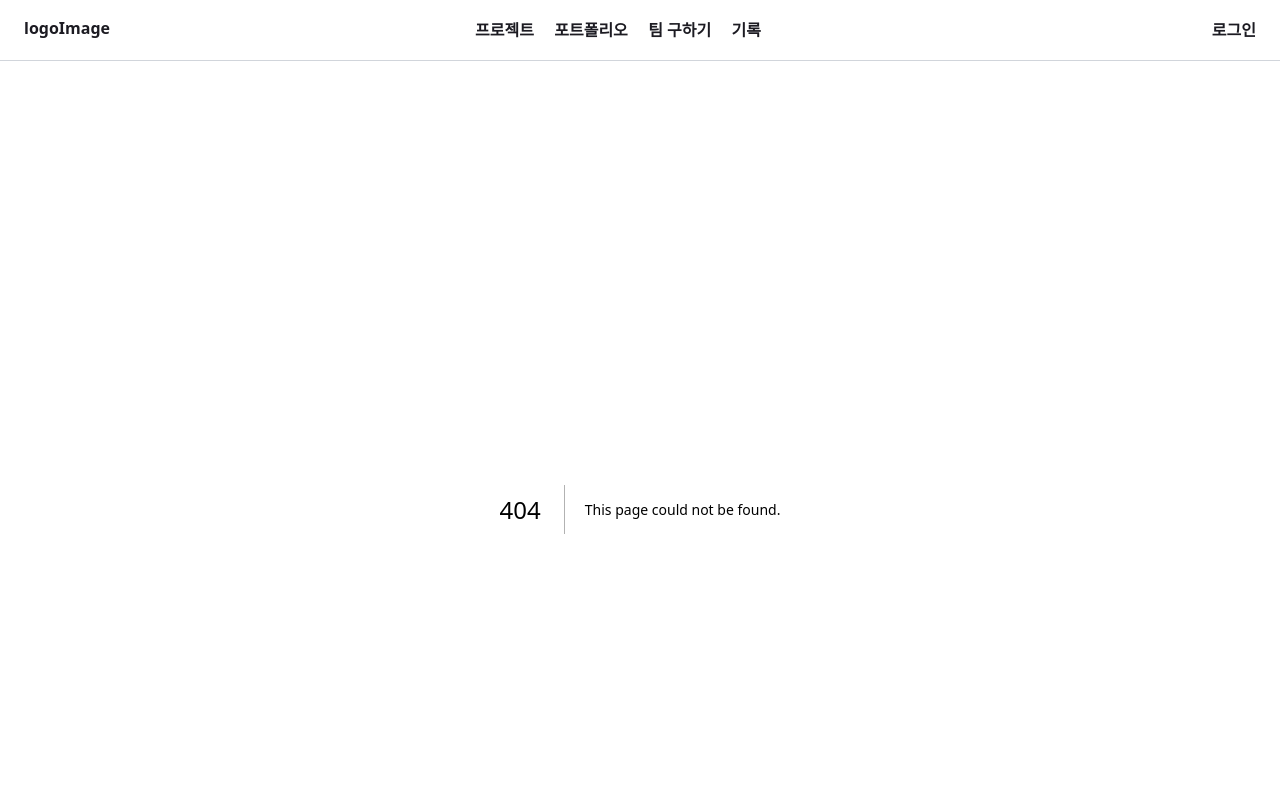
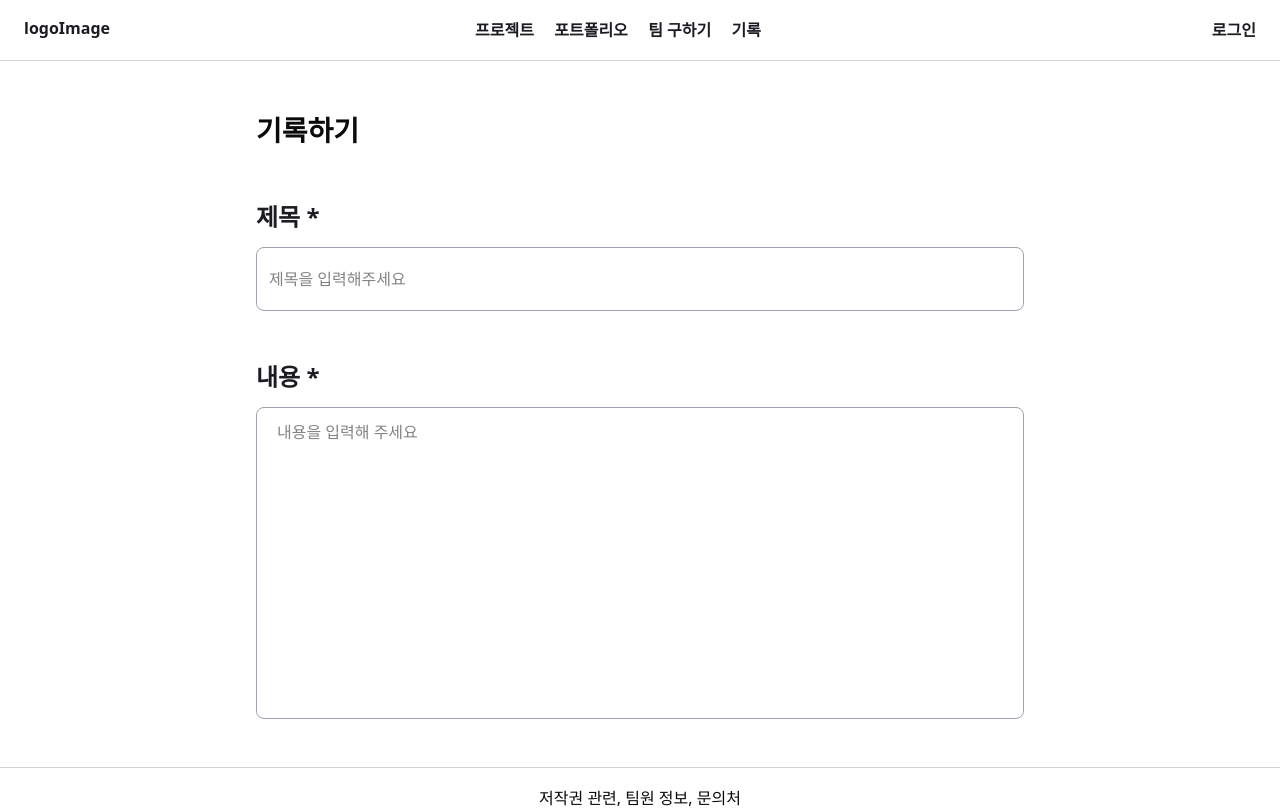
Before and after one commit to portcloud-project/Portcloud-FE, a Next.js app in the folder frontend/: page /upload/logs in a window 1280 px wide. Before the commit this address had no page. Shown: the top 808 px of the page. Built offline with nearby package versions, Linux system fonts and the light colour scheme; a web font is replaced by a local one.

Commit message:
feat: 기록 메인 페이지, 업로드 페이지 / fix: header 링크 연결, 업로드 버튼 문구 수정

```diff
--- a/frontend/src/app/customComponents/UploadBtn.tsx
+++ b/frontend/src/app/customComponents/UploadBtn.tsx
@@ -13,7 +13,11 @@ const UploadBtn = () => {
             className="w-fit h-[48px] min-w-[193px] rounded-[100px] border border-purple-500 cursor-pointer font-semibold"
             onClick={() => {
                 router.push(
-                    pathNameWord === 'projects' ? '/upload/projects' : '/upload/portfolios',
+                    pathNameWord === 'projects'
+                        ? '/upload/projects'
+                        : pathNameWord === 'portfolios'
+                        ? '/upload/portfolios'
+                        : '/upload/logs',
                 );
             }}
         >
@@ -21,8 +25,10 @@ const UploadBtn = () => {
                 <MdOutlineNoteAdd size={24} color="#732BF1" />
                 {pathName === '/works/projects' ? (
                     <p className="text-[16px] text-purple-500">프로젝트 업로드</p>
+                ) : pathName === '/works/portfolios' ? (
+                    <p className="text-[16px] text-purple-500">포트폴리오 업로드</p>
                 ) : (
-                    <p className="text-[16px] text-purple-500">포트폴리오 업로드</p>
+                    <p className="text-[16px] text-purple-500">기록 업로드</p>
                 )}
             </div>
         </button>
--- a/frontend/src/app/layoutComponents/Header.tsx
+++ b/frontend/src/app/layoutComponents/Header.tsx
@@ -19,7 +19,7 @@ const Header = () => {
         { title: '프로젝트', link: '/works/projects' },
         { title: '포트폴리오', link: '/works/portfolios' },
         { title: '팀 구하기', link: '/' },
-        { title: '기록', link: '/' },
+        { title: '기록', link: '/works/logs' },
     ];
 
     const [loginModal, setLoginModal] = useState<boolean>(false);
--- /dev/null
+++ b/frontend/src/app/upload/logs/page.tsx
@@ -0,0 +1,93 @@
+'use client';
+
+import { useForm } from 'react-hook-form';
+
+const UploadLogs = () => {
+    interface UploadLogsFormValuesType {
+        title: string;
+        content: string;
+    }
+
+    const {
+        // getValues,
+        register,
+        // handleSubmit,
+        // watch,
+        // setValue,
+        formState: { errors },
+    } = useForm<UploadLogsFormValuesType>({
+        mode: 'onChange',
+        reValidateMode: 'onChange',
+    });
+
+    return (
+        <>
+            <h3 className="text-[28px] font-bold">기록하기</h3>
+            <form action="" className="flex flex-col gap-[48px]">
+                {/* 제목 section */}
+                <div className="w-full h-fit flex flex-col justify-center items-start gap-[12px] relative">
+                    <label
+                        htmlFor="title"
+                        className="text-[24px] font-bold text-[var(--color-gray-900)]"
+                    >
+                        제목 *
+                    </label>
+                    <div className="w-full flex flex-col justify-between items-center gap-[6px]">
+                        <input
+                            type="text"
+                            id="title"
+                            placeholder="제목을 입력해주세요"
+                            className={`w-[768px] h-[64px] border border-[var(--color-gray-400)] rounded-[8px] py-[10px] px-[12px]  focus:outline-none transition duration-300 ease-in-out ${
+                                errors.title
+                                    ? 'focus:bg-[var(--color-red-50)] focus:border-[var(--color-red-500)]'
+                                    : 'focus:bg-[var(--color-green-50)] focus:border-[var(--color-green-600)]'
+                            }`}
+                            {...register('title', {
+                                required: '제목을 입력해주세요',
+                                minLength: {
+                                    value: 3,
+                                    message: '제목은 1자 이상 입력해주세요',
+                                },
+                            })}
+                        />
+                        {/* 제목 error section */}
+                        {errors.title && (
+                            <p className="font-normal text-[14px] text-[var(--color-red-500)] absolute left-0 top-[120px]">
+                                {errors.title.message}
+                            </p>
+                        )}
+                    </div>
+                </div>
+
+                {/* 내용 section */}
+                <div className="w-full h-fit flex flex-col justify-center items-start gap-[12px] relative">
+                    <label
+                        htmlFor="content"
+                        className="text-[24px] font-bold text-[var(--color-gray-900)]"
+                    >
+                        내용 *
+                    </label>
+                    <textarea
+                        placeholder="내용을 입력해 주세요"
+                        className={`w-full min-h-[312px] rounded-[8px] py-[12px] px-[20px] border border-[var(--color-gray-400)] resize-none overflow-y-auto h-[312px] focus:outline-none transition duration-300 ease-in-out flex flex-col justify-start items-start ${
+                            errors.content
+                                ? 'focus:bg-[var(--color-red-50)] focus:border-[var(--color-red-500)]'
+                                : 'focus:bg-[var(--color-green-50)] focus:border-[var(--color-green-600)]'
+                        }`}
+                        {...register('content', {
+                            required: '내용을 입력해주세요',
+                        })}
+                    />
+                    {/* 내용 error section */}
+                    {errors.content && (
+                        <p className="font-normal text-[14px] text-[var(--color-red-500)] absolute left-0 top-[370px]">
+                            {errors.content.message}
+                        </p>
+                    )}
+                </div>
+            </form>
+        </>
+    );
+};
+
+export default UploadLogs;
--- a/frontend/src/app/upload/projects/page.tsx
+++ b/frontend/src/app/upload/projects/page.tsx
@@ -167,7 +167,7 @@ const UploadProjects = () => {
                             required: '내용을 입력해주세요',
                         })}
                     />
-                    {/* 제목 error section */}
+                    {/* 내용 error section */}
                     {errors.content && (
                         <p className="font-normal text-[14px] text-[var(--color-red-500)] absolute left-0 top-[370px]">
                             {errors.content.message}
--- /dev/null
+++ b/frontend/src/app/works/logs/page.tsx
@@ -0,0 +1,10 @@
+// import MainList from "@/app/customComponents/MainList";
+
+const Logs = () => {
+    return (
+        <main className="w-full px-[24px] flex flex-col justify-start items-center mx-auto laptop:max-w-[1440px] tablet:w-full gap-[48px]">
+        </main>
+    );
+};
+
+export default Logs;
```
